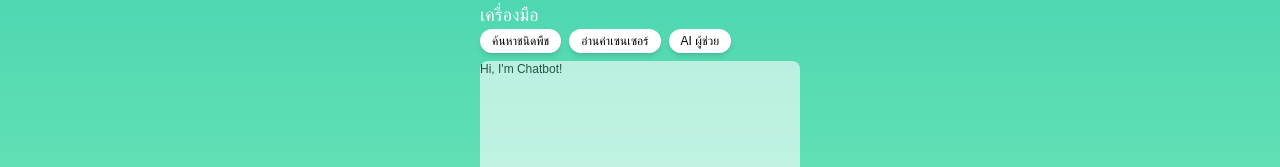
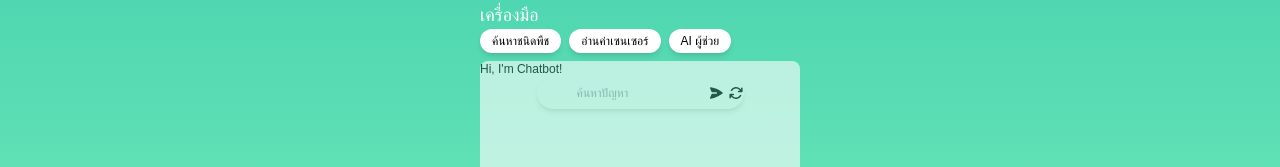
Before and after one commit to EmbedLabProject/pruchaya-frontend, a Next.js app: page / in a window 1280 px wide. Both pictures are taken after a click on the button "AI ผู้ช่วย". Shown: the part 587-754 px from the top of the page. Built offline with nearby package versions, Linux system fonts and the light colour scheme; no server answers; a web font is replaced by a local one.

Commit message:
chatbox: add search bar

```diff
--- a/src/component/tools/chatbot.tsx
+++ b/src/component/tools/chatbot.tsx
@@ -1,11 +1,36 @@
+import { useState } from "react";
+import { PaperAirplaneIcon } from "@heroicons/react/16/solid";
+import { ArrowPathIcon } from "@heroicons/react/16/solid";
 
 function ChatBot(props: any){
+    const [searchQuery, setSearchQuery] = useState("");
+    const [loading, setLoading] = useState(false)
+
+    function submitID(){
+        setLoading(true)
+    }
+
+    function reloadID(){
+        setLoading(false)
+    }
 
     // FILL CODE INSIDE THE RETURN STATEMENT
     return (<>
 
         <div className="w-80 h-32 bg-white rounded-lg opacity-60 mb-5">
             <p className="text-xs text-black">Hi, I'm Chatbot!</p>
+            <div className="flex flex-row w-80 mb-3 items-center justify-center inset-y-0">
+                <div className="relative">
+
+                    <input value={searchQuery} onChange={event => setSearchQuery(event.target.value)} className="rounded-full shadow-md py-4 px-3 ps-10 w-75 h-4 text-xs text-black" type="text" placeholder="ค้นหาปัญหา"/>
+                    <button onClick={() => submitID()} className={"absolute inset-y-0 end-5 flex items-center ps-3"}>
+                        <PaperAirplaneIcon className="w-4 h-4 text-black"/>
+                    </button>
+                    <button onClick={() => reloadID()} className={"absolute inset-y-0 end-0 flex items-center ps-3"}>
+                        <ArrowPathIcon className="w-4 h-4 text-black"/>
+                    </button>
+                </div>
+            </div>
         </div>
 
 
```
